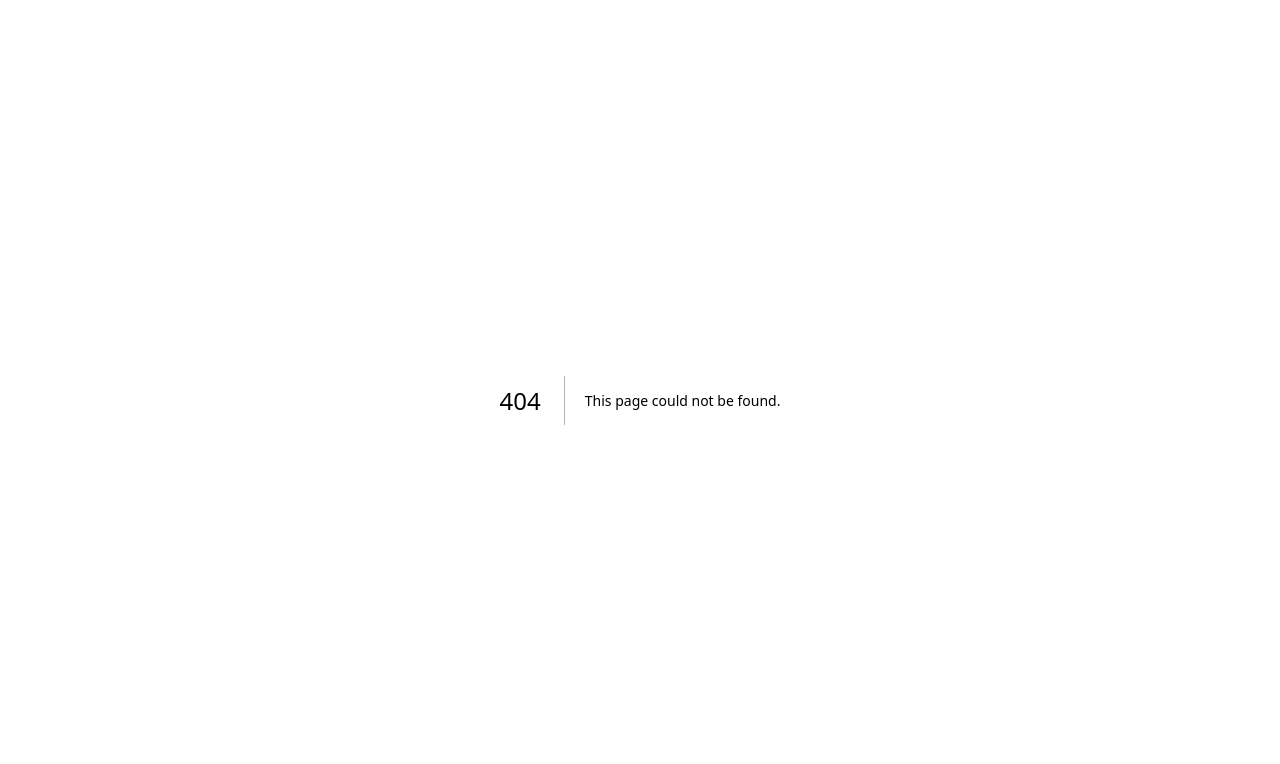
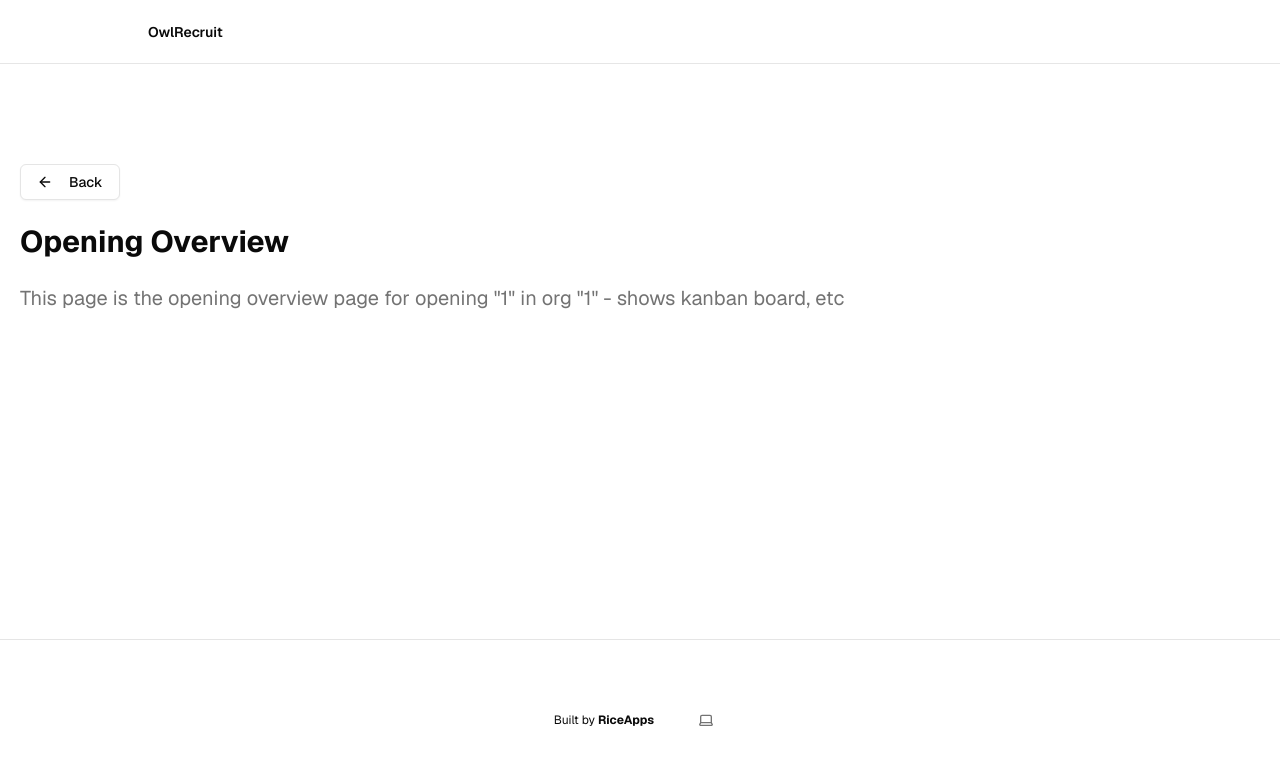
Before and after one commit to rice-apps/owlrecruit, a Next.js app: page /protected/reviewer/1/opening/1/1 in a window 1280 px wide. Before the commit this address had no page. Shown: the top 764 px of the page. Built offline with nearby package versions, Linux system fonts and the light colour scheme; no server answers.

Commit message:
added reviewer routes skeleton

```diff
--- a/app/protected/dashboard/components/ClubStatusCard.tsx
+++ b/app/protected/dashboard/components/ClubStatusCard.tsx
@@ -98,7 +98,7 @@ export default function ClubStatusCard({ userId }: ClubStatusCardProps) {
    * Handle click on application container - routes to club page
    */
   const handleApplicationClick = (application: ClubApplication) => {
-    router.push(`/protected/applications/clubs/${application.org_id}`);
+    router.push(`/protected/dashboard/clubs/${application.org_id}`);
   };
 
   useEffect(() => {
--- /dev/null
+++ b/app/protected/reviewer/[orgId]/opening/[openingId]/[applicantId]/page.tsx
@@ -0,0 +1,29 @@
+'use client';
+
+import { useParams, useRouter } from 'next/navigation';
+import { Button } from '@/components/ui/button';
+import { ArrowLeft } from 'lucide-react';
+
+export default function OpeningOverviewPage() {
+  const params = useParams();
+  const router = useRouter();
+  const { orgId, openingId } = params as { orgId: string; openingId: string };
+
+  return (
+    <div className="flex-1 w-full flex flex-col gap-6">
+      <Button
+        variant="outline"
+        onClick={() => router.push(`/protected/reviewer/${orgId}`)}
+        className="w-fit"
+      >
+        <ArrowLeft className="w-4 h-4 mr-2" />
+        Back
+      </Button>
+
+      <h1 className="text-3xl font-bold">Opening Overview</h1>
+      <h2 className="text-xl text-muted-foreground">
+        This page is the opening overview page for opening "{openingId}" in org "{orgId}" - shows kanban board, etc
+      </h2>
+    </div>
+  );
+}
--- /dev/null
+++ b/app/protected/reviewer/[orgId]/page.tsx
@@ -0,0 +1,29 @@
+'use client';
+
+import { useParams, useRouter } from 'next/navigation';
+import { Button } from '@/components/ui/button';
+import { ArrowLeft } from 'lucide-react';
+
+export default function ReviewerOrgPage() {
+  const params = useParams();
+  const router = useRouter();
+  const orgId = params.orgId as string;
+
+  return (
+    <div className="flex-1 w-full flex flex-col gap-6">
+      <Button
+        variant="outline"
+        onClick={() => router.push('/protected/reviewer')}
+        className="w-fit"
+      >
+        <ArrowLeft className="w-4 h-4 mr-2" />
+        Back
+      </Button>
+
+      <h1 className="text-3xl font-bold">Review Applications</h1>
+      <h2 className="text-xl text-muted-foreground">
+        This page shows all openings for org "{orgId}" for reviewers
+      </h2>
+    </div>
+  );
+}
--- a/app/protected/reviewer/page.tsx
+++ b/app/protected/reviewer/page.tsx
@@ -12,7 +12,7 @@ export default function ReviewerPage() {
     <div className="flex-1 w-screen max-w-5xl flex flex-col gap-6">
       <Button
         variant="outline"
-        onClick={() => router.back()}
+        onClick={() => router.push('/protected')}
         className="w-fit"
       >
         <ArrowLeft className="w-4 h-4 mr-2" />
@@ -26,12 +26,9 @@ export default function ReviewerPage() {
         </p>
       </div>
 
-      <Card>
-        <CardContent className="pt-6 text-center py-12">
-          <Building className="w-16 h-16 mx-auto text-muted-foreground mb-4" />
-          <h3 className="text-lg font-medium mb-2">Organizations Will Appear Here</h3>
-        </CardContent>
-      </Card>
+      <h2 className="text-xl text-muted-foreground">
+        This page shows all organizations that you are a reviewer for
+      </h2>
     </div>
   );
 }
```
